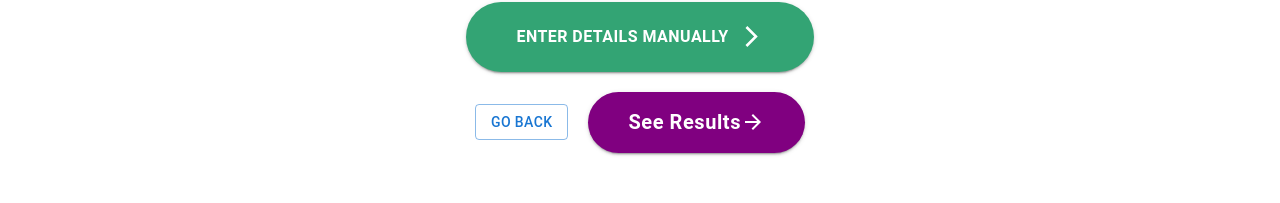
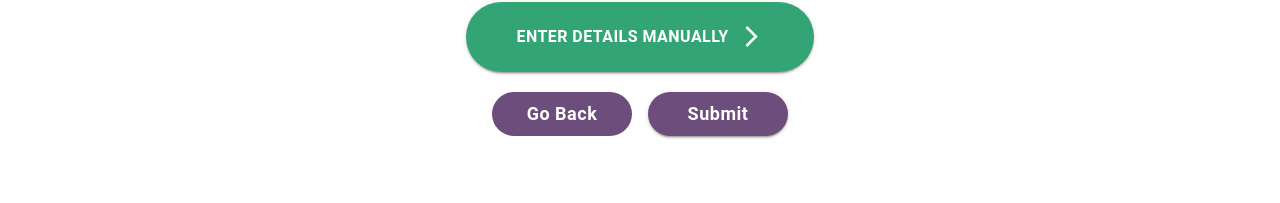
Before and after one commit to walter-clayton/afitpilot-somatotype, a React (Create React App) app in the folder client/: page /Add in a window 1280 px wide. Shown: the part 171-374 px from the top of the page. Built offline with nearby package versions, Linux system fonts and the light colour scheme; no server answers.

Commit message:
changed button style and color

```diff
--- a/client/src/components/AddPage.tsx
+++ b/client/src/components/AddPage.tsx
@@ -352,40 +352,29 @@ const AddPage: FC<IAdding> = (props: any) => {
           lg={6}
         >
           <Box sx={{ textalign: "center" }}>
+            <Stack spacing={2} direction={"row"}>
               <Button
                 sx={{
-                margin: "10px auto",
-                marginRight: "20px",
-                padding: "5px 15px",
-                maxWidth: "sm",
+                  maxWidth: "sm", color: "white",
+                  backgroundColor: 'RGB(108, 77, 123)', padding: "7px 15px", fontWeight: 600, textAlign: "center", lineHeight: '30px', fontSize: "18px", borderRadius: "40px", textTransform: 'initial', minWidth: '140px', "&.MuiButtonBase-root:hover": { bgcolor: "RGB(108, 77, 123)" },
                 }}
-              variant="outlined"
+                // variant="outlined"
                 onClick={() => {
-                navigate("/");
+                  props.setOpenAddModal!(false);
                   window.scrollTo(0, 0);
                 }}
               >
-              GO BACK
+                Go Back
               </Button>
-            <Button
-              variant="contained"
-              type="submit"
-              onClick={handleSubmit}
+              <Button variant="contained" type="submit" onClick={handleSubmit}
                 sx={{
-                textalign: "center",
-                fontSize: "20px",
-                lineHeight: 1.67,
-                padding: "14px 40px",
-                fontWeight: 600,
-                textAlign: "center",
-                backgroundColor: "purple",
-                borderRadius: "40px",
-                textTransform: "initial",
-                "&.MuiButtonBase-root:hover": { bgcolor: "purple" },
+                  maxWidth: "sm", color: "white",
+                  backgroundColor: 'RGB(108, 77, 123)', padding: "7px 15px", fontWeight: 600, textAlign: "center", lineHeight: '30px', fontSize: "18px", borderRadius: "40px", textTransform: 'initial', minWidth: '140px', "&.MuiButtonBase-root:hover": { bgcolor: "RGB(108, 77, 123)" },
                 }}
               >
-              See Results <ArrowForwardSharpIcon />
+                Submit
               </Button>
+            </Stack>
           </Box>
         </Grid>
         {/* Results Table */}
@@ -456,7 +445,7 @@ const AddPage: FC<IAdding> = (props: any) => {
           </Box>
         ) : null}
       </Grid>
-    </ThemeProvider>
+    </ThemeProvider >
   );
 };
 
--- a/client/src/components/Dashboard.tsx
+++ b/client/src/components/Dashboard.tsx
@@ -230,7 +230,9 @@ const Dashboard: FC<IDashboard> = (props) => {
           ) : null}
 
           <Button
-            sx={{ margin: "10px 0" }}
+            sx={{
+              backgroundColor: 'RGB(108, 77, 123)', padding: "14px 30px", fontWeight: 600, textAlign: "center", lineHeight: '30px', fontSize: "18px", borderRadius: "40px", textTransform: 'initial', margin: "0px 80px", minWidth: '240px', "&.MuiButtonBase-root:hover": { bgcolor: "RGB(108, 77, 123)" },
+            }}
             variant="contained"
             onClick={() => {
               props.setIsAdding!(true);
--- a/client/src/components/TestPage.tsx
+++ b/client/src/components/TestPage.tsx
@@ -664,10 +664,10 @@ const TestPage: FC<ITesting> = (props) => {
                 padding: "14px 40px",
                 fontWeight: 600,
                 textAlign: "center",
-                backgroundColor: "purple",
+                backgroundColor: "RGB(108, 77, 123)",
                 borderRadius: "40px",
                 textTransform: "initial",
-                "&.MuiButtonBase-root:hover": { bgcolor: "purple" },
+                "&.MuiButtonBase-root:hover": { bgcolor: "RGB(108, 77, 123)" },
               }}
             >
               See Results <ArrowForwardSharpIcon />
```
Lines whose indentation alone changed are shown as unchanged.
